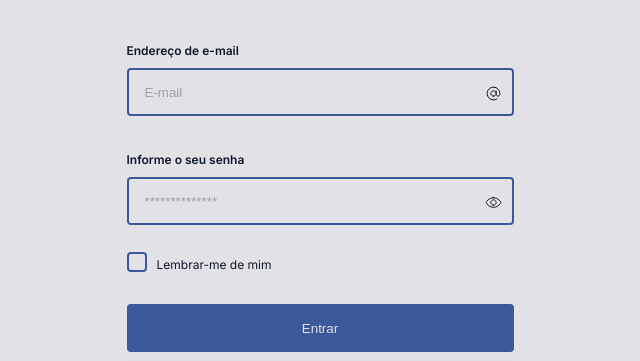
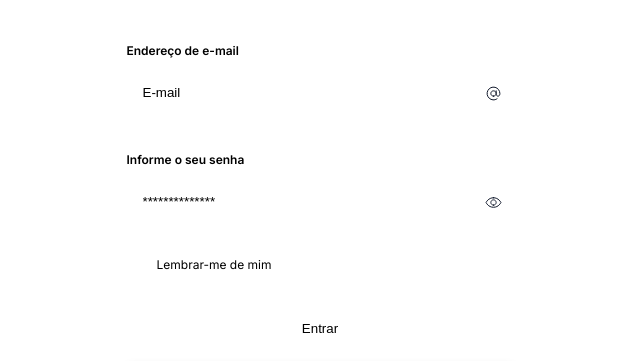
Before and after one commit to devlpedro/app-docpay, a website built with Vite: page src/index.html in a window 1280 px wide. Shown: the part 251-612 px from the top of the page, without its empty margins (320-960 px from the left). Built offline with nearby package versions, Linux system fonts and the light colour scheme; some packages are replaced by stand-ins of ours.

Commit message:
att: Colors

```diff
--- a/src/css/global.css
+++ b/src/css/global.css
@@ -5,21 +5,22 @@
 }
 
 :root {
-    /* slate e gray */
-    --slate-900: rgb(15, 23, 42);
-    --slate-400: rgb(107, 124, 148);
-    --gray-100: rgb(225, 225, 230);
-    --gray-50: rgb(161, 161, 161);
+    /* neutral */
+    --neutral-900: rgb(32, 32, 32);
+    --neutral-800: rgb(63, 63, 63);
+    --neutral-500: rgb(158, 158, 158);
+    --neutral-100: rgb(236, 236, 236);
+    --neutral-000: rgb(255, 255, 255);
 
     /* Blue */
-    --blue-900: rgb(47, 79, 149);
-    --blue-700: rgb(58, 88, 154);
-    --blue-500: rgb(75, 119, 215);
-    --white-100: #d8d9de;
+    --primary-900: #1E3A8A;
+    --secondary-700: #1D4ED8;
+    --hover-500: #3B82F6;
 
     /* Error and success */
+    --success-600: #65a30d;
     --error-500: #dd3131;
-    --success-600: #65a30d;
+
     /* Gap */
     --gap: 8px;
     font-size: 62.5%;
```
